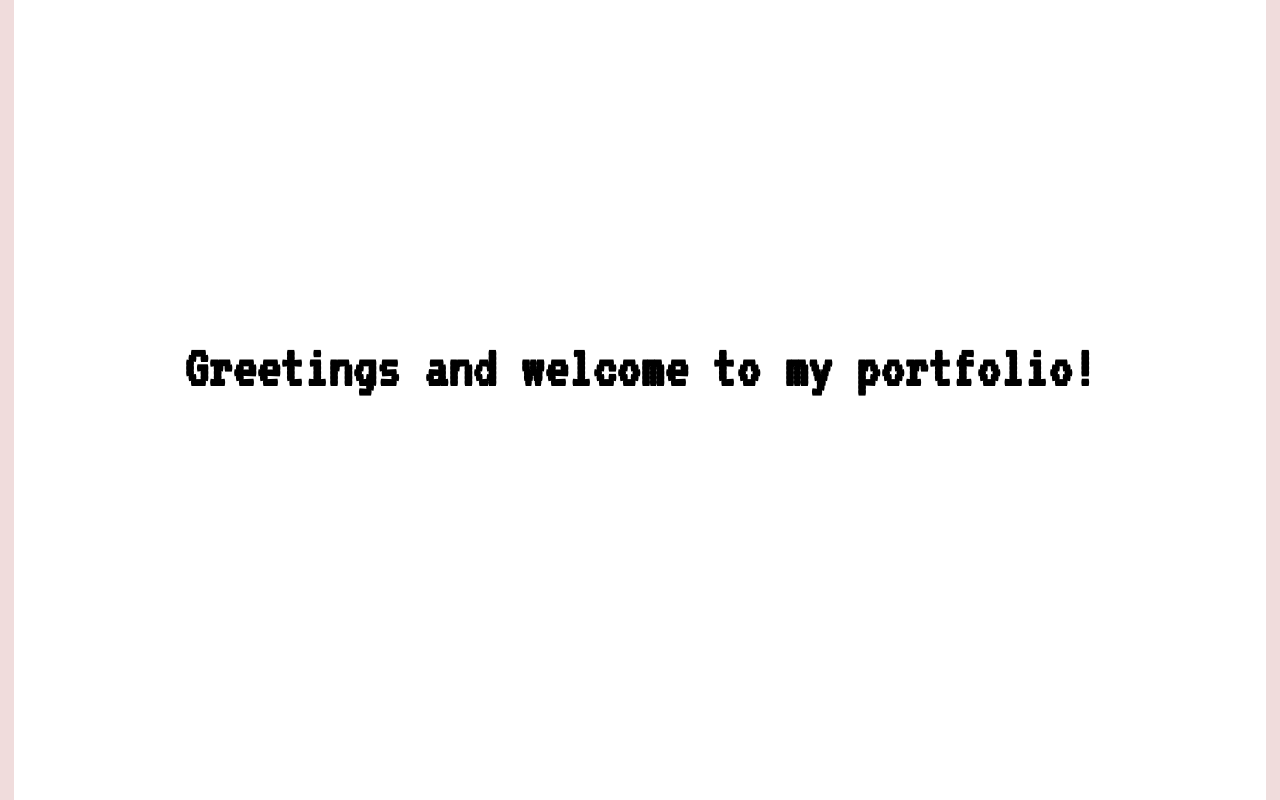
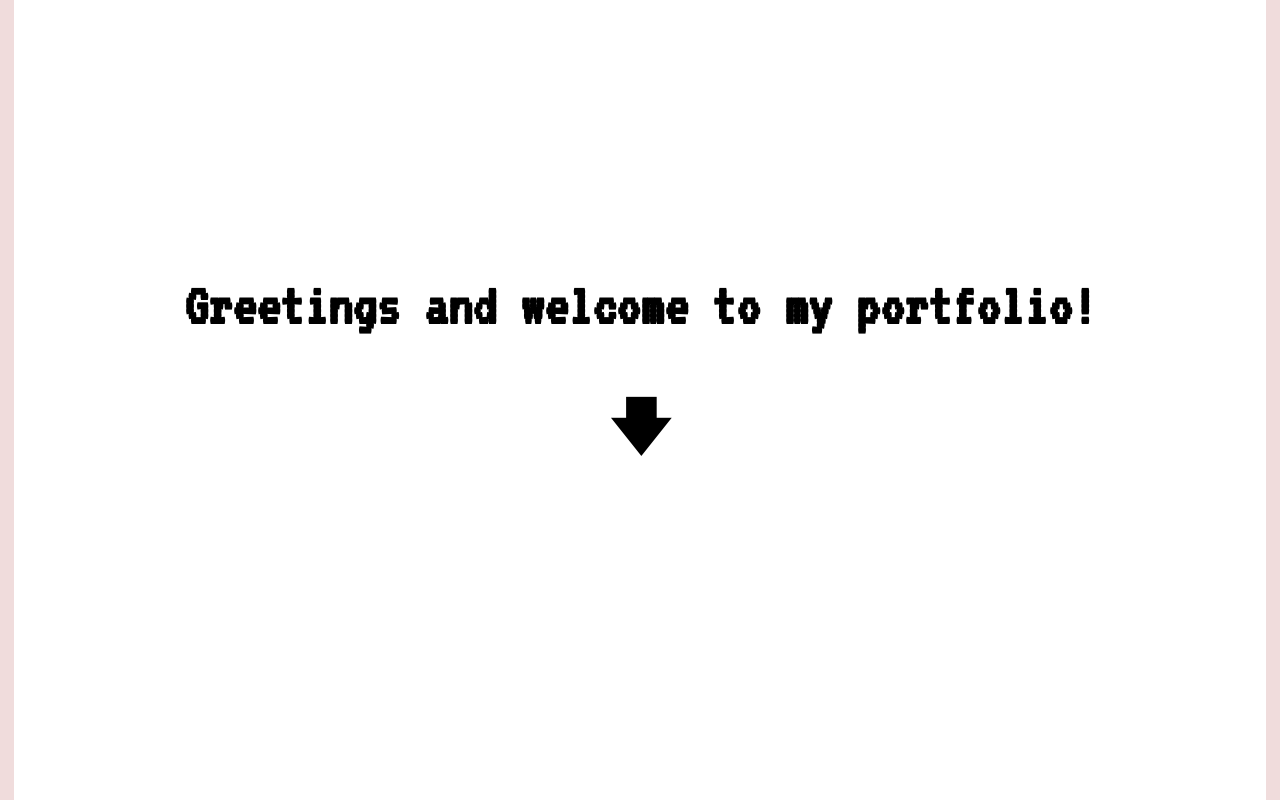
Before and after one commit to FjjDessoyCaraballo/PersonalWebsite, a React (Vite) app in the folder fdessoy/: page / in a window 1280 px wide. Shown: the top 800 px of the page. Built offline with nearby package versions, Linux system fonts and the light colour scheme.

Commit message:
feat: added downwards arrow in the welcome component

```diff
--- a/fdessoy/src/Welcome.tsx
+++ b/fdessoy/src/Welcome.tsx
@@ -20,6 +20,15 @@ export const Welcome = () => {
                         >
                         Greetings and welcome to my portfolio!
                     </motion.h1>
+                    <motion.h2
+                        className="text-4xl lg:text-5xl xl:text-6xl font-bold text-center mb-12 lg:mb-16 decoration-2 underline-offset-8"
+                        initial={{ opacity: 0, y: 30 }}
+                        whileInView={{ opacity: 1, y: 0 }}
+                        viewport={{ amount: 0.3, once: true }}
+                        transition={{ duration: 0.6, delay: 0.2 }}
+                        >
+                        🡇
+                    </motion.h2>
                 </div>
             </motion.section>
 
```
